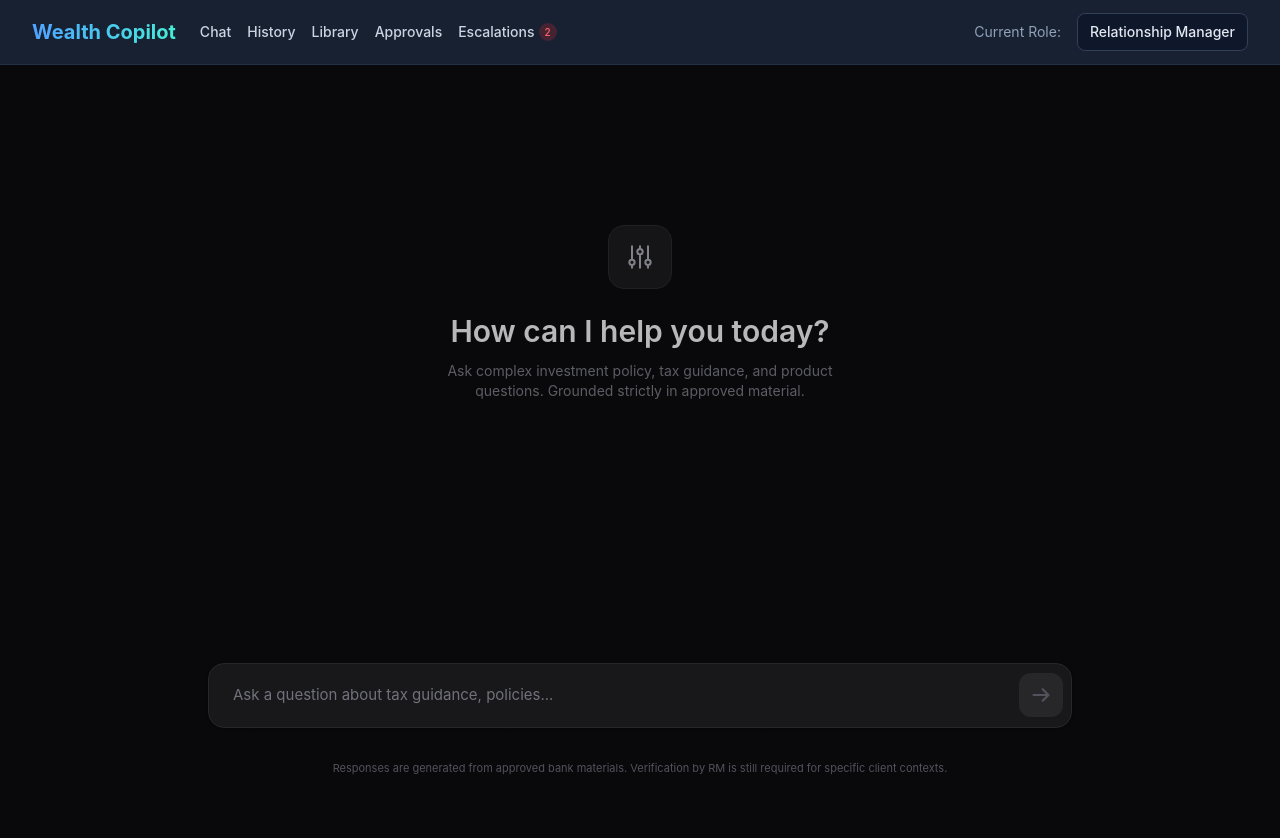
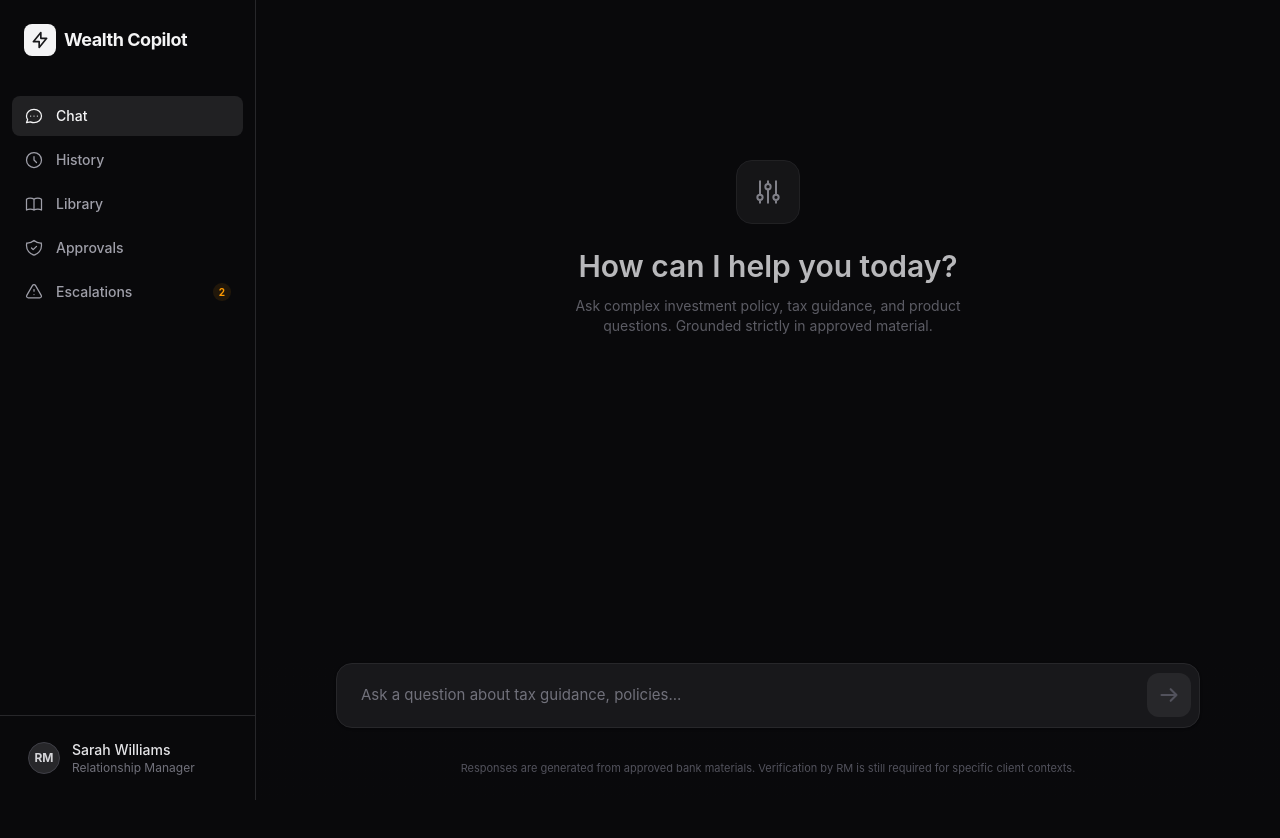
Before and after one commit to Aayush-207/wealth-advisor-copilot, a Next.js app in the folder frontend/: page / in a window 1280 px wide. Shown: the top 838 px of the page. After the commit the page ends 800 px from the top, so only its background shows below. Built offline with nearby package versions, Linux system fonts and the light colour scheme.

Commit message:
feat: Move top navbar to left sidebar and apply zinc minimalist theme

```diff
--- a/frontend/src/app/layout.tsx
+++ b/frontend/src/app/layout.tsx
@@ -1,6 +1,6 @@
 import './globals.css';
 import type { Metadata } from 'next';
-import Navbar from '../components/Navbar';
+import Sidebar from '../components/Sidebar';
 
 export const metadata: Metadata = {
   title: 'Wealth Advisor Copilot',
@@ -10,10 +10,13 @@ export const metadata: Metadata = {
 export default function RootLayout({ children }: { children: React.ReactNode }) {
   return (
     <html lang="en">
-      <body>
-        <Navbar />
-        {children}
+      <body className="flex h-screen overflow-hidden bg-zinc-950">
+        <Sidebar />
+        <div className="flex-1 relative overflow-hidden bg-zinc-950">
+          {children}
+        </div>
       </body>
+
     </html>
   );
 }
--- a/frontend/src/components/Navbar.tsx
+++ /dev/null
@@ -1,36 +0,0 @@
-"use client";
-
-import React from 'react';
-import Link from 'next/link';
-
-export default function Navbar() {
-  return (
-    <nav className="w-full bg-slate-800/80 backdrop-blur-md border-b border-slate-700/50 sticky top-0 z-50">
-      <div className="max-w-7xl mx-auto px-4 sm:px-6 lg:px-8">
-        <div className="flex justify-between items-center h-16">
-          <div className="flex items-center gap-6">
-            <Link href="/" className="text-xl font-bold text-transparent bg-clip-text bg-gradient-to-r from-blue-400 to-teal-300">
-              Wealth Copilot
-            </Link>
-            <div className="hidden md:flex gap-4 text-sm font-medium">
-              <Link href="/" className="text-slate-300 hover:text-white transition-colors">Chat</Link>
-              <Link href="/history" className="text-slate-300 hover:text-white transition-colors">History</Link>
-              <Link href="/documents" className="text-slate-300 hover:text-white transition-colors">Library</Link>
-              <Link href="/admin" className="text-slate-300 hover:text-white transition-colors">Approvals</Link>
-              <Link href="/escalations" className="text-slate-300 hover:text-white transition-colors flex items-center gap-1">
-                Escalations
-                <span className="bg-red-500/20 text-red-400 text-[10px] px-1.5 py-0.5 rounded-full">2</span>
-              </Link>
-            </div>
-          </div>
-          <div className="flex items-center gap-4">
-            <span className="text-sm text-slate-400">Current Role:</span>
-            <div className="bg-slate-900 border border-slate-700 text-slate-200 text-sm rounded-lg px-3 py-2 font-medium">
-              Relationship Manager
-            </div>
-          </div>
-        </div>
-      </div>
-    </nav>
-  );
-}
--- /dev/null
+++ b/frontend/src/components/Sidebar.tsx
@@ -0,0 +1,89 @@
+"use client";
+
+import React from 'react';
+import Link from 'next/link';
+import { usePathname } from 'next/navigation';
+
+export default function Sidebar() {
+  const pathname = usePathname();
+
+  const navItems = [
+    { name: 'Chat', href: '/', icon: (
+      <svg className="w-5 h-5" fill="none" stroke="currentColor" viewBox="0 0 24 24">
+        <path strokeLinecap="round" strokeLinejoin="round" strokeWidth={1.5} d="M8 12h.01M12 12h.01M16 12h.01M21 12c0 4.418-4.03 8-9 8a9.863 9.863 0 01-4.255-.949L3 20l1.395-3.72C3.512 15.042 3 13.574 3 12c0-4.418 4.03-8 9-8s9 3.582 9 8z" />
+      </svg>
+    )},
+    { name: 'History', href: '/history', icon: (
+      <svg className="w-5 h-5" fill="none" stroke="currentColor" viewBox="0 0 24 24">
+        <path strokeLinecap="round" strokeLinejoin="round" strokeWidth={1.5} d="M12 8v4l3 3m6-3a9 9 0 11-18 0 9 9 0 0118 0z" />
+      </svg>
+    )},
+    { name: 'Library', href: '/documents', icon: (
+      <svg className="w-5 h-5" fill="none" stroke="currentColor" viewBox="0 0 24 24">
+        <path strokeLinecap="round" strokeLinejoin="round" strokeWidth={1.5} d="M12 6.253v13m0-13C10.832 5.477 9.246 5 7.5 5S4.168 5.477 3 6.253v13C4.168 18.477 5.754 18 7.5 18s3.332.477 4.5 1.253m0-13C13.168 5.477 14.754 5 16.5 5c1.747 0 3.332.477 4.5 1.253v13C19.832 18.477 18.247 18 16.5 18c-1.746 0-3.332.477-4.5 1.253" />
+      </svg>
+    )},
+    { name: 'Approvals', href: '/admin', icon: (
+      <svg className="w-5 h-5" fill="none" stroke="currentColor" viewBox="0 0 24 24">
+        <path strokeLinecap="round" strokeLinejoin="round" strokeWidth={1.5} d="M9 12l2 2 4-4m5.618-4.016A11.955 11.955 0 0112 2.944a11.955 11.955 0 01-8.618 3.04A12.02 12.02 0 003 9c0 5.591 3.824 10.29 9 11.622 5.176-1.332 9-6.03 9-11.622 0-1.042-.133-2.052-.382-3.016z" />
+      </svg>
+    )},
+    { name: 'Escalations', href: '/escalations', icon: (
+      <svg className="w-5 h-5" fill="none" stroke="currentColor" viewBox="0 0 24 24">
+        <path strokeLinecap="round" strokeLinejoin="round" strokeWidth={1.5} d="M12 9v2m0 4h.01m-6.938 4h13.856c1.54 0 2.502-1.667 1.732-3L13.732 4c-.77-1.333-2.694-1.333-3.464 0L3.34 16c-.77 1.333.192 3 1.732 3z" />
+      </svg>
+    )}
+  ];
+
+  return (
+    <aside className="w-64 h-full bg-zinc-950 border-r border-zinc-800 flex flex-col justify-between shrink-0">
+
+      <div>
+        <div className="p-6">
+          <Link href="/" className="flex items-center gap-2">
+            <div className="w-8 h-8 bg-zinc-100 text-zinc-900 rounded-lg flex items-center justify-center">
+              <svg className="w-5 h-5" fill="none" stroke="currentColor" viewBox="0 0 24 24">
+                <path strokeLinecap="round" strokeLinejoin="round" strokeWidth={2} d="M13 10V3L4 14h7v7l9-11h-7z" />
+              </svg>
+            </div>
+            <span className="text-lg font-bold text-zinc-100 tracking-tight">Wealth Copilot</span>
+          </Link>
+        </div>
+
+        <nav className="flex flex-col gap-1 px-3 mt-4">
+          {navItems.map((item) => {
+            const isActive = pathname === item.href;
+            return (
+              <Link
+                key={item.name}
+                href={item.href}
+                className={`flex items-center gap-3 px-3 py-2.5 rounded-lg text-sm font-medium transition-colors ${
+                  isActive ? 'bg-zinc-800/80 text-zinc-100' : 'text-zinc-400 hover:text-zinc-200 hover:bg-zinc-900'
+                }`}
+              >
+                {item.icon}
+                {item.name}
+                {item.name === 'Escalations' && (
+                  <span className="ml-auto bg-amber-500/10 text-amber-500 text-[10px] px-1.5 py-0.5 rounded-full font-bold">2</span>
+                )}
+              </Link>
+            )
+          })}
+        </nav>
+      </div>
+
+      <div className="p-4 border-t border-zinc-800">
+        <div className="flex items-center gap-3 px-3 py-2">
+          <div className="w-8 h-8 rounded-full bg-zinc-800 border border-zinc-700 flex items-center justify-center text-xs font-bold text-zinc-300">
+            RM
+          </div>
+          <div>
+            <p className="text-sm font-medium text-zinc-200">Sarah Williams</p>
+            <p className="text-xs text-zinc-500">Relationship Manager</p>
+          </div>
+        </div>
+      </div>
+
+    </aside>
+  );
+}
```
